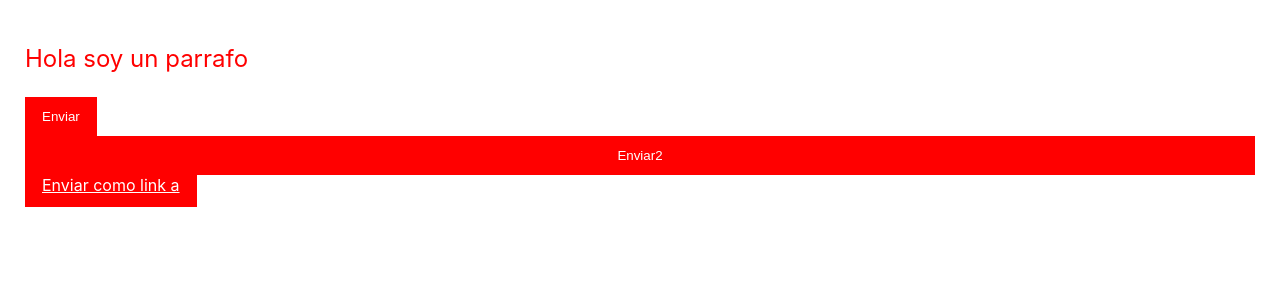
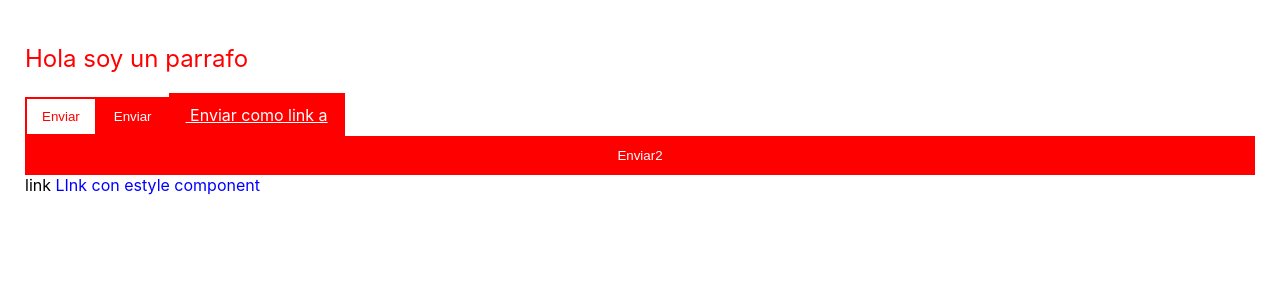
Before and after one commit to oscardenas17/styled, a React (Create React App) app: page / in a window 1280 px wide. Shown: the top 300 px of the page. Built offline with nearby package versions, Linux system fonts and the light colour scheme.

Commit message:
Agregando estilo a componente

```diff
--- a/src/App.js
+++ b/src/App.js
@@ -23,16 +23,33 @@ const BlockButton = styled(Button)`
   fonts-size: 24px;
 `
 
+//para pasar estilo con styled component, destructuring al classname
+const Link = ({className, ...props}) => {
+  return <a className={className} {...props}></a>
+}
+
+const StyledLink = styled(Link)`
+  color: blue;
+`
+
 function App() {
 
   return (
     <Content>
       <P>Hola soy un parrafo</P>
+
+      <Button >Enviar</Button>
+
       <Button primary>Enviar</Button>
+
+      <BlockButton primary as="a" href="#"> Enviar como link a</BlockButton>
 
       <BlockButton primary>Enviar2</BlockButton>
 
-      <BlockButton primary as="a" href="#"> Enviar como link a</BlockButton>
+      <Link> link </Link>
+
+      <StyledLink> LInk con estyle component</StyledLink>
+
     </Content>
   );
 }
```
